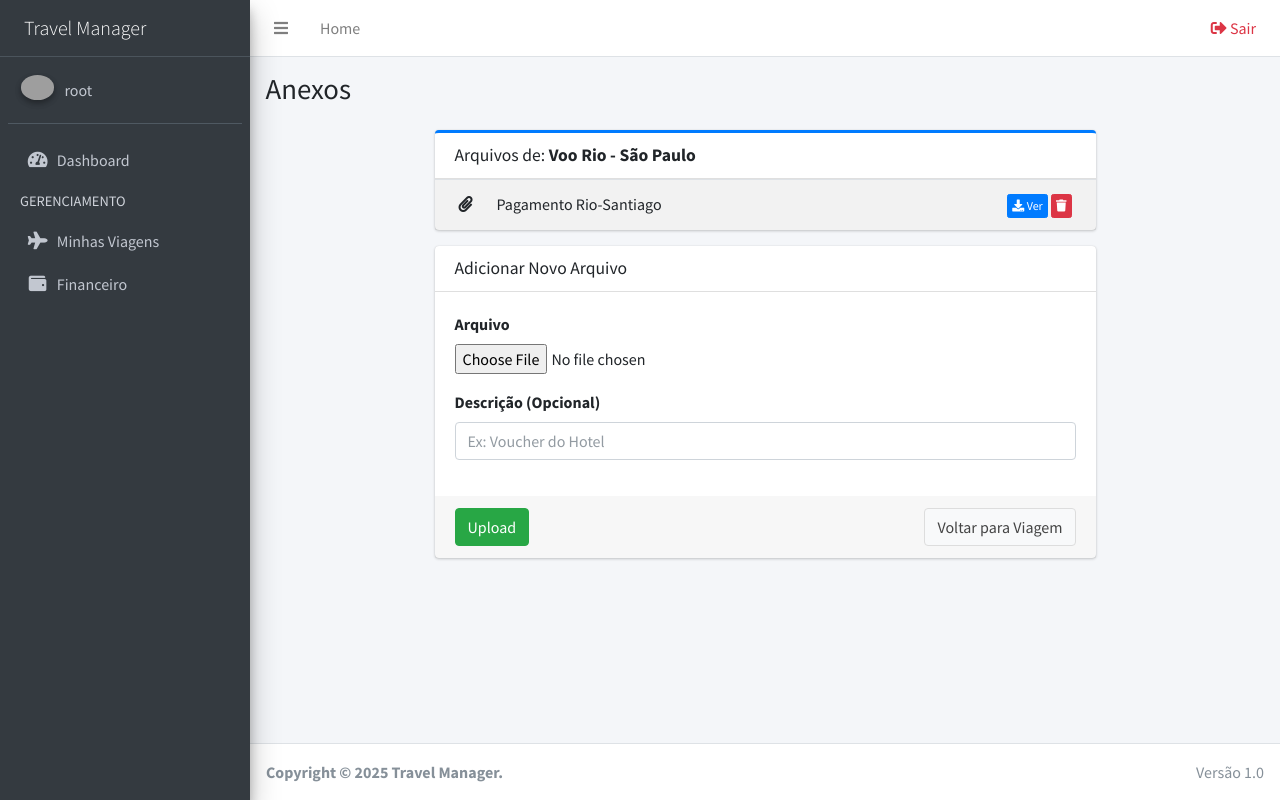
After one commit to chmviola/travel_manager, a Django app: page /itens/2/anexos/ in a window 1280 px wide. The commit adds this page. Run offline with Django 5.2, Linux system fonts and the light colour scheme; a user stored in the database is signed in; data comes from the database, SQL or seed files in the repository; both versions use the stored data as it was after the commit; some libraries are stand-ins or nearby versions; grey boxes are pictures that could not be loaded.

Commit message:
Travel manager v_0.002 - Adição da funcionalidade de upload de arquivos aos itens

```diff
--- a/app/config/settings.py
+++ b/app/config/settings.py
@@ -10,6 +10,7 @@ For the full list of settings and their values, see
 https://docs.djangoproject.com/en/5.2/ref/settings/
 """
 
+import os
 from pathlib import Path
 from decouple import config
 
@@ -133,3 +134,7 @@ DEFAULT_AUTO_FIELD = 'django.db.models.BigAutoField'
 LOGIN_REDIRECT_URL = 'home'  # Redireciona para a view com name='home' após logar
 LOGOUT_REDIRECT_URL = 'login' # Redireciona para a tela de login após sair
 LOGIN_URL = 'login' # Caso o usuário tente acessar uma página restrita sem estar logado
+
+# Configuração de Arquivos de Mídia (Uploads)
+MEDIA_URL = '/media/'
+MEDIA_ROOT = os.path.join(BASE_DIR, 'media')
--- a/app/config/urls.py
+++ b/app/config/urls.py
@@ -19,6 +19,11 @@ from django.urls import path, include
 from django.contrib.auth import views as auth_views
 from core import views as core_views # Importaremos a view da home
 
+# --- IMPORTS OBRIGATÓRIOS PARA MÍDIA ---
+from django.conf import settings
+from django.conf.urls.static import static
+# ---------------------------------------
+
 urlpatterns = [
     path('admin/', admin.site.urls),
 
@@ -32,3 +37,7 @@ urlpatterns = [
     # Inclui as URLs do app Core
     path('', include('core.urls')),
 ]
+
+# --- BLOCO DE CONFIGURAÇÃO DE MÍDIA (FORA DA LISTA) ---
+if settings.DEBUG:
+    urlpatterns += static(settings.MEDIA_URL, document_root=settings.MEDIA_ROOT)
--- a/app/core/forms.py
+++ b/app/core/forms.py
@@ -1,5 +1,5 @@
 from django import forms
-from .models import Expense, Trip, TripItem
+from .models import Expense, Trip, TripItem, TripAttachment
 
 class TripForm(forms.ModelForm):
     class Meta:
@@ -73,3 +73,12 @@ class ExpenseForm(forms.ModelForm):
         if trip_id:
             self.fields['item'].queryset = TripItem.objects.filter(trip_id=trip_id)
             self.fields['item'].empty_label = "Gasto Geral (Nenhum item específico)"
+
+class AttachmentForm(forms.ModelForm):
+    class Meta:
+        model = TripAttachment
+        fields = ['file', 'description']
+        widgets = {
+            'file': forms.FileInput(attrs={'class': 'form-control-file'}),
+            'description': forms.TextInput(attrs={'class': 'form-control', 'placeholder': 'Ex: Voucher do Hotel'}),
+        }
--- a/app/core/models.py
+++ b/app/core/models.py
@@ -122,3 +122,13 @@ class Expense(models.Model):
 
     def __str__(self):
         return f"{self.description} - {self.currency} {self.amount}"
+
+
+class TripAttachment(models.Model):
+    item = models.ForeignKey(TripItem, on_delete=models.CASCADE, related_name='attachments')
+    file = models.FileField(upload_to='trip_files/', verbose_name="Arquivo (PDF/Img)")
+    description = models.CharField(max_length=100, blank=True, verbose_name="Descrição (Opcional)")
+    uploaded_at = models.DateTimeField(auto_now_add=True)
+
+    def __str__(self):
+        return f"Anexo de {self.item.name}"
--- /dev/null
+++ b/app/core/templates/trips/attachment_list.html
@@ -0,0 +1,70 @@
+{% extends 'base.html' %}
+
+{% block page_title %}Anexos{% endblock %}
+
+{% block content %}
+<div class="row justify-content-center">
+    <div class="col-md-8">
+
+        <div class="card card-primary card-outline">
+            <div class="card-header">
+                <h3 class="card-title">Arquivos de: <strong>{{ item.name }}</strong></h3>
+            </div>
+            <div class="card-body p-0">
+                <table class="table table-striped">
+                    <tbody>
+                        {% for attach in attachments %}
+                        <tr>
+                            <td style="width: 10px"><i class="fas fa-paperclip"></i></td>
+                            <td>
+                                {% if attach.description %}
+                                    {{ attach.description }}
+                                {% else %}
+                                    {{ attach.file.name }}
+                                {% endif %}
+                            </td>
+                            <td class="text-right">
+                                <a href="{{ attach.file.url }}" target="_blank" class="btn btn-xs btn-primary">
+                                    <i class="fas fa-download"></i> Ver
+                                </a>
+                                <a href="{% url 'attachment_delete' attach.id %}" class="btn btn-xs btn-danger">
+                                    <i class="fas fa-trash"></i>
+                                </a>
+                            </td>
+                        </tr>
+                        {% empty %}
+                        <tr>
+                            <td colspan="3" class="text-center text-muted p-4">Nenhum arquivo anexado.</td>
+                        </tr>
+                        {% endfor %}
+                    </tbody>
+                </table>
+            </div>
+        </div>
+
+        <div class="card card-default">
+            <div class="card-header">
+                <h3 class="card-title">Adicionar Novo Arquivo</h3>
+            </div>
+            <form method="post" enctype="multipart/form-data">
+                {% csrf_token %}
+                <div class="card-body">
+                    <div class="form-group">
+                        <label>Arquivo</label>
+                        {{ form.file }}
+                    </div>
+                    <div class="form-group">
+                        <label>Descrição (Opcional)</label>
+                        {{ form.description }}
+                    </div>
+                </div>
+                <div class="card-footer">
+                    <button type="submit" class="btn btn-success">Upload</button>
+                    <a href="{% url 'trip_detail' trip.id %}" class="btn btn-default float-right">Voltar para Viagem</a>
+                </div>
+            </form>
+        </div>
+
+    </div>
+</div>
+{% endblock %}
--- a/app/core/urls.py
+++ b/app/core/urls.py
@@ -1,22 +1,26 @@
 from django.urls import path
+from django.conf import settings
+from django.conf.urls.static import static
 from . import views
 
 urlpatterns = [
+    # Rotas de Viagem
     path('viagens/', views.trip_list, name='trip_list'),
     path('viagens/nova/', views.trip_create, name='trip_create'),
     path('viagens/<int:pk>/', views.trip_detail, name='trip_detail'),
-
-    # Nova rota para adicionar item. Note que passamos o trip_id
-    path('viagens/<int:trip_id>/adicionar-item/', views.trip_item_create, name='trip_item_create'),
-    path('viagens/<int:trip_id>/adicionar-gasto/', views.trip_expense_create, name='trip_expense_create'),
-
-    # CRUD Viagem
     path('viagens/<int:pk>/editar/', views.trip_update, name='trip_update'),
     path('viagens/<int:pk>/excluir/', views.trip_delete, name='trip_delete'),
 
-    # CRUD Itens
+    # Rotas de Itens
+    path('viagens/<int:trip_id>/adicionar-item/', views.trip_item_create, name='trip_item_create'),
     path('itens/<int:pk>/editar/', views.trip_item_update, name='trip_item_update'),
     path('itens/<int:pk>/excluir/', views.trip_item_delete, name='trip_item_delete'),
 
+    # Rotas Financeiras
+    path('viagens/<int:trip_id>/adicionar-gasto/', views.trip_expense_create, name='trip_expense_create'),
     path('itens/<int:item_id>/financeiro/', views.trip_item_expense_manage, name='trip_item_expense_manage'),
+
+    # Rotas de Anexos (Uploads)
+    path('itens/<int:item_id>/anexos/', views.trip_item_attachments, name='trip_item_attachments'),
+    path('anexos/<int:pk>/excluir/', views.attachment_delete, name='attachment_delete'),
 ]
--- a/app/core/views.py
+++ b/app/core/views.py
@@ -1,8 +1,8 @@
 from django.shortcuts import render, redirect, get_object_or_404
 from django.contrib.auth.decorators import login_required
 from django.conf import settings
-from .models import Trip, TripItem, Expense
-from .forms import TripForm, TripItemForm, ExpenseForm
+from .models import Trip, TripItem, Expense, TripAttachment
+from .forms import TripForm, TripItemForm, ExpenseForm, AttachmentForm
 from .utils import get_exchange_rate # Importe a função nova
 from django.db.models import Sum
 
@@ -213,3 +213,32 @@ def trip_item_expense_manage(request, item_id):
         'trip': item.trip,
         'item_name': item.name # Para mostrar no título qual item estamos gerenciando
     })
+
+@login_required
+def trip_item_attachments(request, item_id):
+    item = get_object_or_404(TripItem, pk=item_id, trip__user=request.user)
+    attachments = item.attachments.all() # Pega os arquivos já salvos
+
+    if request.method == 'POST':
+        form = AttachmentForm(request.POST, request.FILES) # request.FILES é obrigatório para upload
+        if form.is_valid():
+            attachment = form.save(commit=False)
+            attachment.item = item
+            attachment.save()
+            return redirect('trip_item_attachments', item_id=item.id)
+    else:
+        form = AttachmentForm()
+
+    return render(request, 'trips/attachment_list.html', {
+        'item': item,
+        'attachments': attachments,
+        'form': form,
+        'trip': item.trip
+    })
+
+@login_required
+def attachment_delete(request, pk):
+    attachment = get_object_or_404(TripAttachment, pk=pk, item__trip__user=request.user)
+    item_id = attachment.item.id
+    attachment.delete()
+    return redirect('trip_item_attachments', item_id=item_id)
--- a/docker-compose.yml
+++ b/docker-compose.yml
@@ -22,6 +22,7 @@ services:
     command: python manage.py runserver 0.0.0.0:8080
     volumes:
       - ./app:/usr/src/app
+      - ./media_data:/usr/src/app/media
 #    ports:
 #      - "8080:8080"
     environment:
```
Also changed, not shown: app/core/templates/trips/trip_detail.html (+7 -0 lines), app/core/migrations/0003_tripattachment.py (added), app/db.sqlite3, 4 other files.
